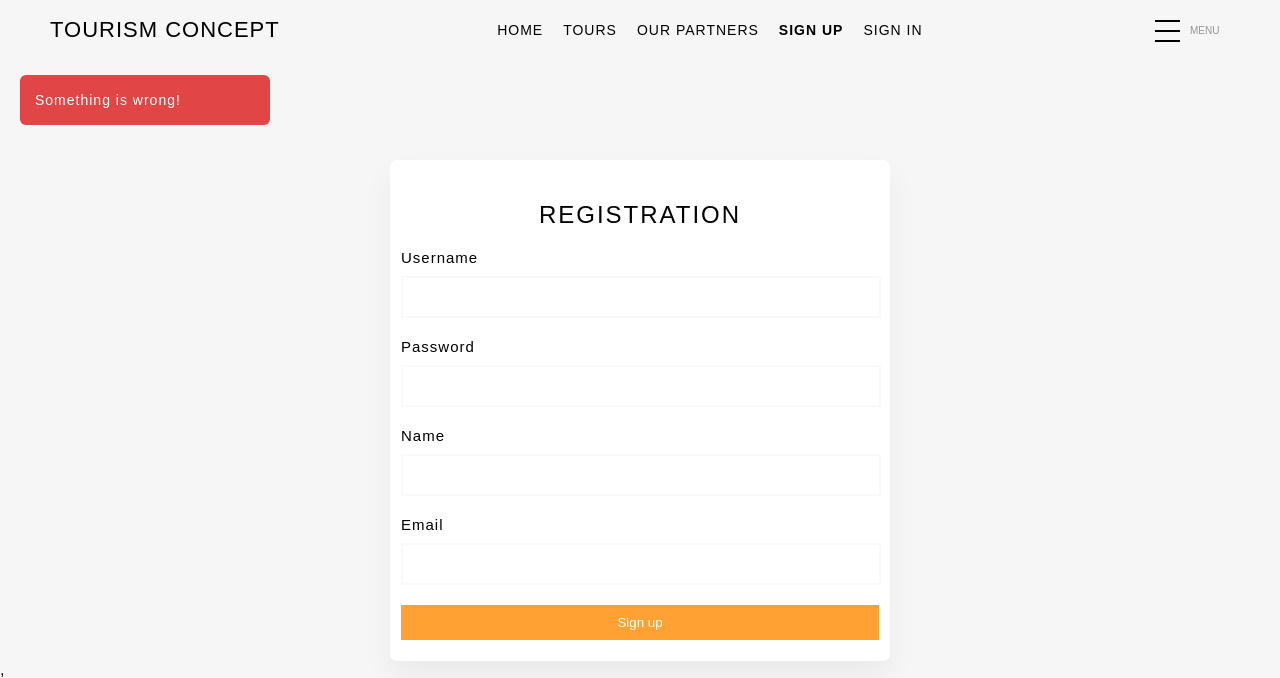
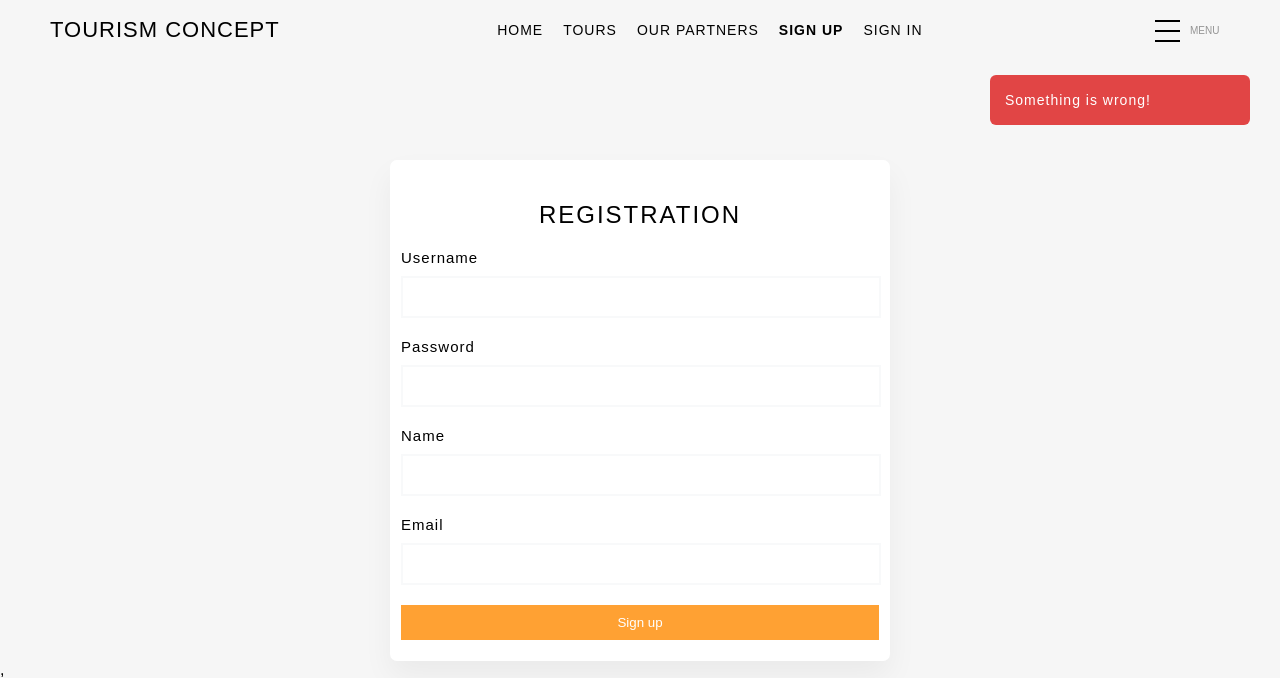
Before and after one commit to esdp-mern/tourism-platform-concept, a React (Create React App) app in the folder frontend/: page /sign-up in a window 1280 px wide. Both pictures are taken after typing "Sample", "Sample123", "Sample", "name@example.com" into the empty fields and a click on the button "Sign up". Shown: the top 678 px of the page. Built offline with nearby package versions, Linux system fonts and the light colour scheme; no server answers.

Commit message:
TPC-33: alerts are shown by list
* TPC-33: alerts are shown by list

* TPC-33: duplicate alerts bug is fixed

---------

Co-authored-by: Amanturizm <102371425+Amanturizm@users.noreply.github.com>

```diff
--- a/frontend/package.json
+++ b/frontend/package.json
@@ -13,6 +13,7 @@
     "@types/react": "^18.2.33",
     "@types/react-dom": "^18.2.14",
     "axios": "^1.6.0",
+    "nanoid": "^5.0.2",
     "react": "^18.2.0",
     "react-awesome-reveal": "^4.2.5",
     "react-dom": "^18.2.0",
--- a/frontend/src/App.tsx
+++ b/frontend/src/App.tsx
@@ -2,23 +2,18 @@ import React from 'react';
 import { useAppSelector } from './app/hook';
 import useRoutes from './routes';
 import Layout from './components/Layout/Layout';
-import Alert from './components/Alert/Alert';
-import { selectAlertData } from './store/usersSlice';
 import './App.css';
 import PageLoader from './components/Loaders/PageLoader';
+import Alerts from './components/Alert/Alerts';
 
 const App = () => {
   const { user } = useAppSelector((state) => state.users);
-  const alertData = useAppSelector(selectAlertData);
   const routes = useRoutes(!!user);
 
   return (
     <Layout>
-      <Alert
-        message={alertData ? alertData.message : ''}
-        type={alertData ? alertData.type : ''}
-      />
       <PageLoader />
+      <Alerts />
       {routes}
     </Layout>
   );
--- a/frontend/src/components/Alert/Alert.tsx
+++ /dev/null
@@ -1,31 +0,0 @@
-import React from 'react';
-import './alert.css';
-import { useAppDispatch, useAppSelector } from '../../app/hook';
-import { selectAlertData, setAlertData } from '../../store/usersSlice';
-
-interface IProps {
-  message: string;
-  type: string;
-}
-
-const Alert: React.FC<IProps> = ({ message, type }) => {
-  const alertData = useAppSelector(selectAlertData);
-  const dispatch = useAppDispatch();
-
-  if (alertData) {
-    setTimeout(() => {
-      dispatch(setAlertData(null));
-    }, 6000);
-  }
-
-  return (
-    <div
-      className={`alert alert-${type} ${!alertData && 'alert-disabled'}`}
-      onClick={() => dispatch(setAlertData(null))}
-    >
-      {message}
-    </div>
-  );
-};
-
-export default Alert;
--- /dev/null
+++ b/frontend/src/components/Alert/Alerts.tsx
@@ -0,0 +1,25 @@
+import React from 'react';
+import './alert.css';
+import { useAppDispatch, useAppSelector } from '../../app/hook';
+import { disableAlert, selectAlerts } from '../../store/usersSlice';
+
+const Alerts = () => {
+  const alerts = useAppSelector(selectAlerts);
+  const dispatch = useAppDispatch();
+
+  return (
+    <div className="alerts">
+      {alerts.map((alert) => (
+        <div
+          className={`alert alert-${alert.type} ${alert.className}`}
+          key={alert.id}
+          onClick={() => dispatch(disableAlert(alert.id))}
+        >
+          <span>{alert.message}</span>
+        </div>
+      ))}
+    </div>
+  );
+};
+
+export default Alerts;
--- a/frontend/src/components/Alert/alert.css
+++ b/frontend/src/components/Alert/alert.css
@@ -1,16 +1,33 @@
-.alert {
+.alerts {
   position: absolute;
   top: 15px;
-  left: 20px;
-  width: 250px;
-  min-height: 50px;
+  right: 30px;
+  display: flex;
+  flex-direction: column;
+  width: 260px;
+  z-index: 2;
+  transition: 0.5s;
+}
+
+.alert {
+  display: flex;
   border-radius: 6px;
-  padding: 15px;
   color: white;
   font-size: 14px;
   line-height: 20px;
   transition: 0.5s;
-  z-index: 2;
+  height: 0 !important;
+  padding: 0 15px;
+  overflow: hidden;
+  animation: showAlert 7s ease running;
+}
+
+.disabled {
+  animation: hideAlert 0.3s linear;
+}
+
+.alert span {
+  margin: auto 0;
 }
 
 .alert-info {
@@ -37,6 +54,47 @@
   background: #c22d2d;
 }
 
-.alert-disabled {
-  transform: translateX(-150%);
+@keyframes showAlert {
+  0% {
+    min-height: 50px;
+    padding: 0 15px;
+    margin-bottom: 10px;
+    transform: translateX(150%);
+  }
+  5% {
+    min-height: 50px;
+    padding: 0 15px;
+    margin-bottom: 10px;
+    transform: translateX(0%);
+  }
+  90% {
+    min-height: 50px;
+    padding: 0 15px;
+    margin-bottom: 10px;
+    transform: translateX(0%);
+    opacity: 1;
+  }
+  95% {
+    opacity: 0;
+  }
+  100% {
+    min-height: 0;
+    height: 0;
+    opacity: 0;
+  }
 }
+
+@keyframes hideAlert {
+  0% {
+    min-height: 50px;
+    padding: 0 15px;
+    margin-bottom: 10px;
+    transform: translateX(0%);
+    opacity: 1;
+  }
+  100% {
+    min-height: 0;
+    height: 0;
+    opacity: 0;
+  }
+}
--- a/frontend/src/components/SignInForm/SignInForm.tsx
+++ b/frontend/src/components/SignInForm/SignInForm.tsx
@@ -2,8 +2,8 @@ import React, { useState } from 'react';
 import { useAppDispatch, useAppSelector } from '../../app/hook';
 import { useNavigate } from 'react-router-dom';
 import { signInMutation } from '../../type';
-import { googleLogin, signIn } from '../../store/usersThunk';
-import { selectSignInLoading, setAlertData } from '../../store/usersSlice';
+import { signIn } from '../../store/usersThunk';
+import { addAlert, selectSignInLoading } from '../../store/usersSlice';
 import ButtonLoader from '../Loaders/ButtonLoader';
 import { GoogleLogin } from '@react-oauth/google';
 
@@ -32,13 +32,11 @@ const SignInForm = () => {
     event.preventDefault();
     try {
       await dispatch(signIn(state)).unwrap();
-      dispatch(setAlertData({ message: 'You have signed in!', type: 'info' }));
+      dispatch(addAlert({ message: 'You have signed in!', type: 'info' }));
       navigate('/');
     } catch (e: any) {
       if (e && !e['error']) {
-        dispatch(
-          setAlertData({ message: 'Something went wrong', type: 'error' }),
-        );
+        dispatch(addAlert({ message: 'Something went wrong', type: 'error' }));
       }
     }
   };
--- a/frontend/src/components/SignUpForm/SignUpForm.tsx
+++ b/frontend/src/components/SignUpForm/SignUpForm.tsx
@@ -2,7 +2,7 @@ import React, { useState } from 'react';
 import { RegisterMutation } from '../../type';
 import { useAppDispatch } from '../../app/hook';
 import { useSelector } from 'react-redux';
-import { selectRegisterError, setAlertData } from '../../store/usersSlice';
+import { addAlert, selectRegisterError } from '../../store/usersSlice';
 import { useNavigate } from 'react-router-dom';
 import { signUp } from '../../store/usersThunk';
 import '../../App.css';
@@ -37,15 +37,10 @@ const SignUpForm = () => {
     event.preventDefault();
     try {
       await dispatch(signUp(state)).unwrap();
-      dispatch(
-        setAlertData({
-          message: 'Congrats, you are registered!',
-          type: 'info',
-        }),
-      );
+      dispatch(addAlert({ message: 'You have signed in!', type: 'info' }));
       navigate('/');
     } catch (e) {
-      dispatch(setAlertData({ message: 'Something is wrong!', type: 'error' }));
+      dispatch(addAlert({ message: 'Something is wrong!', type: 'error' }));
     } finally {
       setState(() => ({
         username: '',
--- a/frontend/src/components/UI/AppToolBar/AppToolBar.tsx
+++ b/frontend/src/components/UI/AppToolBar/AppToolBar.tsx
@@ -3,7 +3,7 @@ import { Link, NavLink } from 'react-router-dom';
 import {
   selectLogoutLoading,
   selectUser,
-  setAlertData,
+  addAlert,
 } from '../../../store/usersSlice';
 import { useAppDispatch, useAppSelector } from '../../../app/hook';
 import AnonymousMenu from './components/AnonymousMenu';
@@ -25,9 +25,9 @@ const AppToolBar = () => {
   const userLogout = async () => {
     try {
       await dispatch(logout());
-      dispatch(setAlertData({ message: 'You have logged out!', type: 'info' }));
+      dispatch(addAlert({ message: 'You have logged out!', type: 'info' }));
     } catch (e) {
-      dispatch(setAlertData({ message: 'Something is wrong!', type: 'error' }));
+      dispatch(addAlert({ message: 'Something is wrong!', type: 'error' }));
     }
   };
 
--- a/frontend/src/containers/SignInPage/SignInPage.tsx
+++ b/frontend/src/containers/SignInPage/SignInPage.tsx
@@ -2,8 +2,11 @@ import React, { useEffect } from 'react';
 import SignInForm from '../../components/SignInForm/SignInForm';
 import { Fade } from 'react-awesome-reveal';
 import { useAppDispatch, useAppSelector } from '../../app/hook';
-import { selectSignInError, setAlertData } from '../../store/usersSlice';
-import PageLoader from '../../components/Loaders/PageLoader';
+import {
+  addAlert,
+  resetSignInError,
+  selectSignInError,
+} from '../../store/usersSlice';
 
 const SignInPage = () => {
   const dispatch = useAppDispatch();
@@ -11,7 +14,8 @@ const SignInPage = () => {
 
   useEffect(() => {
     if (error) {
-      dispatch(setAlertData({ message: error.error, type: 'error' }));
+      dispatch(addAlert({ message: error.error, type: 'error' }));
+      dispatch(resetSignInError());
     }
   }, [error, dispatch]);
 
--- a/frontend/src/store/usersSlice.ts
+++ b/frontend/src/store/usersSlice.ts
@@ -2,17 +2,21 @@ import { GlobalError, User, ValidationError } from '../type';
 import { createSlice } from '@reduxjs/toolkit';
 import { logout, signUp, signIn, googleLogin } from './usersThunk';
 import { RootState } from '../app/store';
+import { nanoid } from 'nanoid';
 
 interface UsersState {
   user: User | null;
   registerLoading: boolean;
   signUpError: ValidationError | null;
   signInLoading: boolean;
-  signInError: GlobalError | null;
-  alertData: {
+  signInError: { error: string } | null;
+  alerts: {
     message: string;
     type: string;
-  } | null;
+    id: string;
+    visible: boolean;
+    className: string;
+  }[];
   logoutLoading: boolean;
 }
 
@@ -22,7 +26,7 @@ const initialState: UsersState = {
   signUpError: null,
   signInLoading: false,
   signInError: null,
-  alertData: null,
+  alerts: [],
   logoutLoading: false,
 };
 
@@ -30,8 +34,23 @@ export const usersSlice = createSlice({
   name: 'users',
   initialState,
   reducers: {
-    setAlertData: (state, action) => {
-      state.alertData = action.payload;
+    addAlert: (state, action) => {
+      state.alerts.push({
+        message: action.payload.message,
+        type: action.payload.type,
+        id: nanoid(),
+        visible: true,
+        className: '',
+      });
+    },
+    disableAlert: (state, action) => {
+      const alertIndex = state.alerts.findIndex(
+        (alert) => alert.id === action.payload,
+      );
+      state.alerts[alertIndex].className = 'disabled';
+    },
+    resetSignInError: (state) => {
+      state.signInError = null;
     },
   },
   extraReducers: (builder) => {
@@ -92,7 +111,7 @@ export const usersSlice = createSlice({
   },
 });
 
-export const { setAlertData } = usersSlice.actions;
+export const { addAlert, disableAlert, resetSignInError } = usersSlice.actions;
 export const usersReducer = usersSlice.reducer;
 export const selectUser = (state: RootState) => state.users.user;
 export const selectRegisterLoading = (state: RootState) =>
@@ -102,6 +121,6 @@ export const selectRegisterError = (state: RootState) =>
 export const selectSignInLoading = (state: RootState) =>
   state.users.signInLoading;
 export const selectSignInError = (state: RootState) => state.users.signInError;
-export const selectAlertData = (state: RootState) => state.users.alertData;
+export const selectAlerts = (state: RootState) => state.users.alerts;
 export const selectLogoutLoading = (state: RootState) =>
   state.users.logoutLoading;
```
Also changed, not shown: 2 other files (tests, documents, lock files or other folders).
